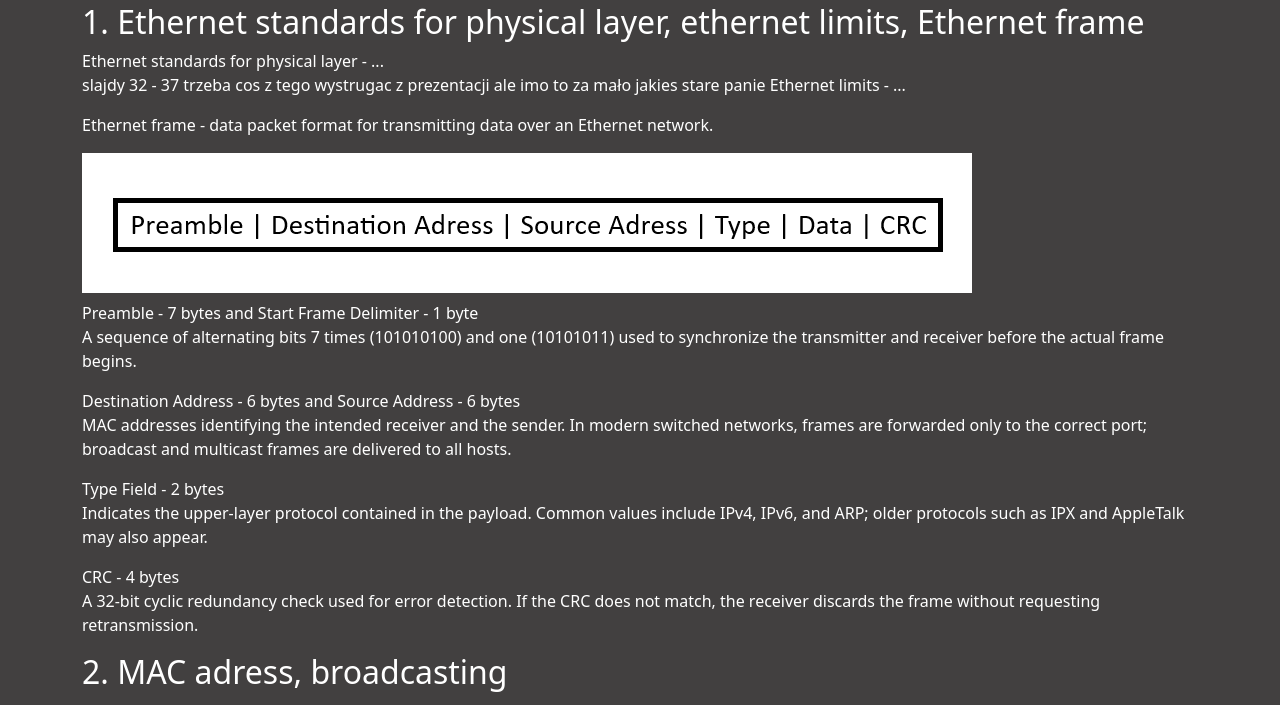
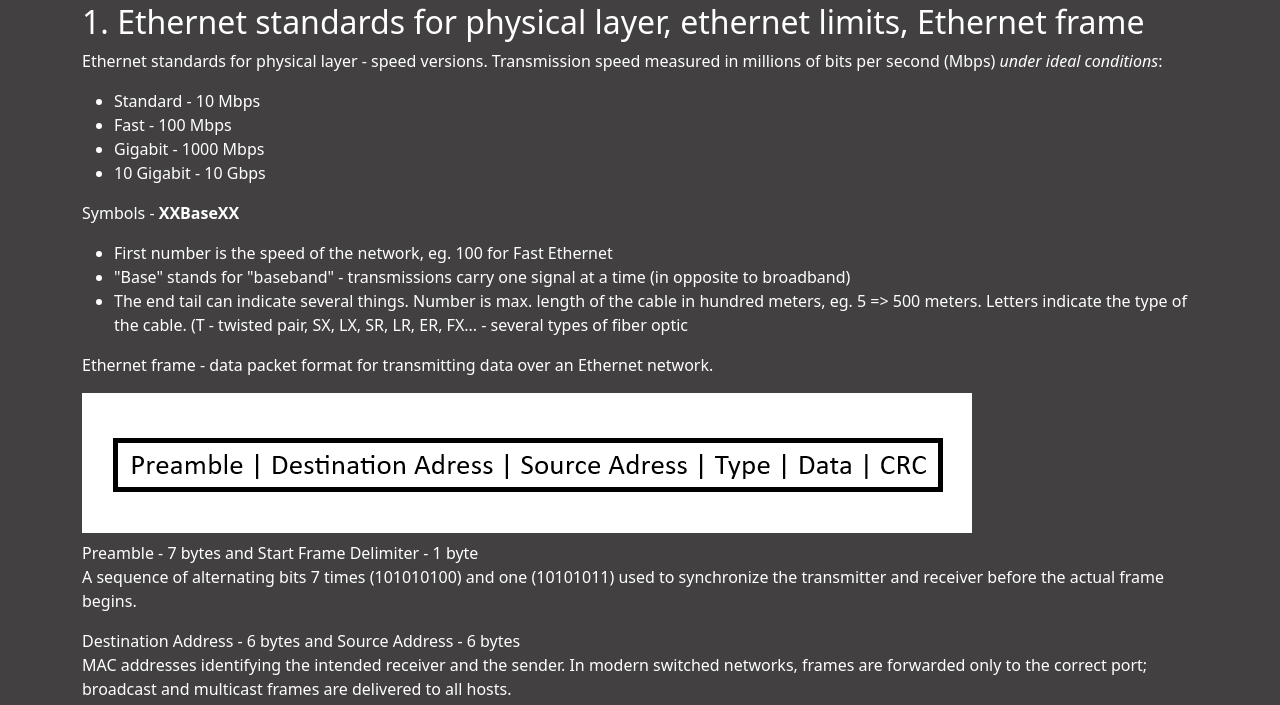
Before and after one commit to szymon733/Data-Link-Layer, a plain HTML site: page theoretical.html in a window 1280 px wide. Shown: the part 53-758 px from the top of the page. Drawn offline with nearby package versions, Linux system fonts and the light colour scheme.

Commit message:
theoretical 1

```diff
--- a/theoretical.html
+++ b/theoretical.html
@@ -12,12 +12,20 @@
         <h1>Theoretical Part</h1>
         <h2>1. Ethernet standards for physical layer, ethernet limits, Ethernet frame </h2>
         <p>
-            Ethernet standards for physical layer - ... <br>
-
-        slajdy 32 - 37 trzeba cos z tego wystrugac
-        z prezentacji ale imo to za mało jakies stare panie
-            Ethernet limits - ...
+            Ethernet standards for physical layer - speed versions. Transmission speed measured in millions of bits per second (Mbps) <i>under ideal conditions</i>:
         </p>
+        <ul>
+            <li>Standard - 10 Mbps</li>
+            <li>Fast - 100 Mbps</li>
+            <li>Gigabit - 1000 Mbps</li>
+            <li>10 Gigabit - 10 Gbps</li>
+        </ul>
+        <p>Symbols - <b>XXBaseXX</b></p>
+        <ul>
+            <li>First number is the speed of the network, eg. 100 for Fast Ethernet</li>
+            <li>"Base" stands for "baseband" - transmissions carry one signal at a time (in opposite to broadband)</li>
+            <li>The end tail can indicate several things. Number is max. length of the cable in hundred meters, eg. 5 => 500 meters. Letters indicate the type of the cable. (T - twisted pair, SX, LX, SR, LR, ER, FX... - several types of fiber optic</li>
+        </ul>
         <p>
             Ethernet frame - data packet format for transmitting data over an Ethernet network.<br>
         </p>
@@ -63,7 +71,7 @@
             Whenever a device wants to send a packet over the network media, it first listens to the network media to see whether anyone else is already sending a packet. If it doesn't hear any other signals on the media, the computer assumes that the network is free, so it sends the packet. Nothing prevents two or more devices from trying to send a message at the same time. After a device sends a packet, it listens carefully to see
             whether the packet crashes into another packet.  If it crashes, it waits a random period of time and then tries to send the packet again. Because the delay is random, two packets that collide are sent again after different delay periods, so a second collision is unlikely.
         </p>
-        <p>Collision - ...</p>
+        <p>Collision - occurs when more than one node transmits. In bus topology it can be detected by comparing transmitted data with received or by recognizing higher amplitude of the signal than usual. If signal sent is different than received back, the node sends jam signal which notifies collision on the network.</p>
         <p>Half-duplex - Data flows in both directions, but only in one direction at a time. Devices take turns sending and receiving data. The available bandwidth is shared, so the effective throughput is lower.</p>
         <p>Full-duplex - Data flows in both directions at the same time. Dedicated bandwidth for sending and receiving, leading to higher throughput and no collision issues. </p>
 
```
Also changed, not shown: practical.html (+4 -0 lines), img/dhcp-mikolaj.png (added).
